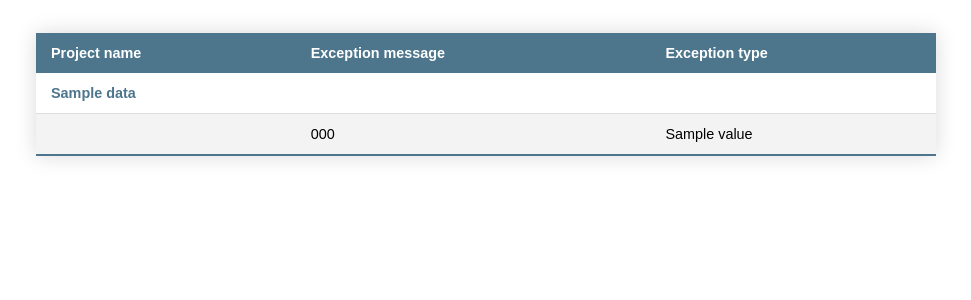
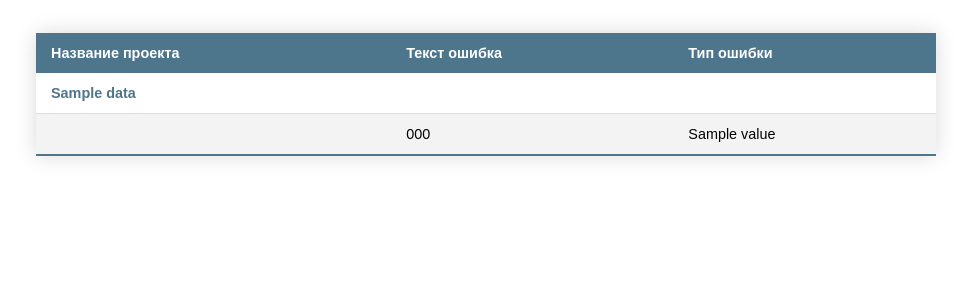
Before and after one commit to NiyazUrazaev/chronicler_review, a Django app: template review_process/templates/analyse_result.html in a window 1280 px wide. Shown: the top 300 px of the page, without its empty margins (154-1125 px from the left). Run offline with Django 3.2, Linux system fonts and the light colour scheme; the template is opened without the code that fills it: most values are stand-ins (such as "Sample title", 1, 10 or a date in 2020).

Commit message:
Rename into russian language

```diff
--- a/review_process/helpers.py
+++ b/review_process/helpers.py
@@ -44,7 +44,7 @@ def check_for_structure_rules(project_structure_rules, repo_dir):
                     continue
                 for file in app_rule.must_be_files.all():
                     if file.file_name not in files_in_dir:
-                        exception_message = f'Warning: directory {directory} has not file {file.file_name}'
+                        exception_message = f'В директории {directory} нет файла {file.file_name}'
                         exceptions[rule.project.name].append({
                             'exception_message': exception_message,
                             'exception_type': ExceptionTypes.PROJECT_STRUCTURE
@@ -81,7 +81,7 @@ def check_for_docstring_rules(docstring_rules, repo_dir):
                     for string in docstrings:
                         if rule.param_name not in string:
                             exception_path = file_path.split('clonned_repos')[-1]
-                            exception_message = f'Info: in file {exception_path} docstring {string} has not param {rule.param_name}'
+                            exception_message = f'В файле {exception_path}, строковой документации {string}, нет параметра {rule.param_name}'
                             exceptions[rule.project.name].append({
                                 'exception_message': exception_message,
                                 'exception_type': ExceptionTypes.DOC_STRING_PARAMS
--- a/review_process/models.py
+++ b/review_process/models.py
@@ -33,5 +33,5 @@ class Project(models.Model):
 
 class ExceptionTypes(Enum):
 
-    PROJECT_STRUCTURE = 'Project structure'
-    DOC_STRING_PARAMS = 'Doc string parameter'
+    PROJECT_STRUCTURE = 'Структура проекта'
+    DOC_STRING_PARAMS = 'Параметр в строковой документации'
--- a/review_process/templates/analyse_result.html
+++ b/review_process/templates/analyse_result.html
@@ -54,9 +54,9 @@
             <table class="styled-table">
                 <thead>
                     <tr>
-                        <th>Project name</th>
-                        <th>Exception message</th>
-                        <th>Exception type</th>
+                        <th>Название проекта</th>
+                        <th>Текст ошибка</th>
+                        <th>Тип ошибки</th>
                     </tr>
                 </thead>
                 <tbody>
```
